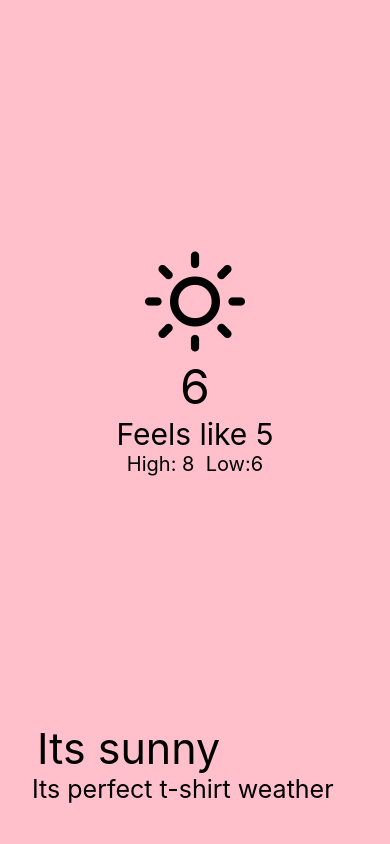
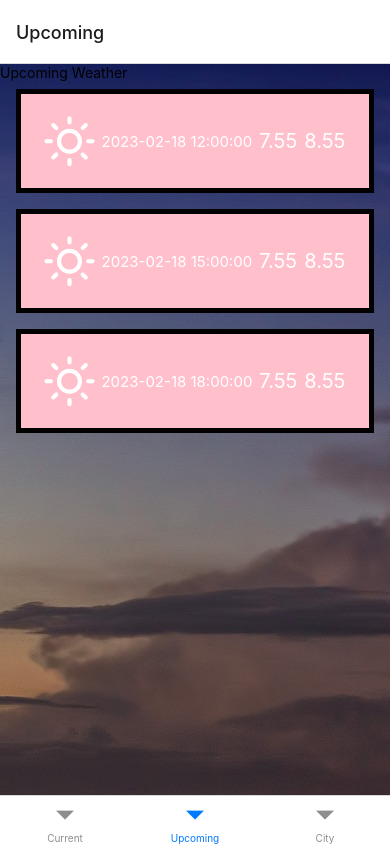
Before and after one commit to niatania102/weatherapp, a React Native app: screen /Upcoming in a window 390 px wide. Built offline with nearby package versions, Linux system fonts and the light colour scheme.

Commit message:
implementing tabs

```diff
--- a/App.js
+++ b/App.js
@@ -1,19 +1,22 @@
 import React from "react"
-import { View, StyleSheet } from "react-native"
 import CurrentWeather from "./src/screens/CurrentWeather"
+import { NavigationContainer } from "@react-navigation/native"
+import { createBottomTabNavigator } from "@react-navigation/bottom-tabs"
+import UpcomingWeather from "./src/screens/UpcomingWeather"
+import City from "./src/screens/City"
+
+const Tab = createBottomTabNavigator()
 
 const App = () => {
   return (
-    <View style={styles.container}>
-      <CurrentWeather/>
-    </View>
+    <NavigationContainer>
+      <Tab.Navigator>
+          <Tab.Screen name={'Current'} component={CurrentWeather}/>
+          <Tab.Screen name={'Upcoming'} component={UpcomingWeather}/>
+          <Tab.Screen name={'City'} component={City}/>
+      </Tab.Navigator>
+    </NavigationContainer>
   )
 }
 
-const styles = StyleSheet.create({
-  container: {
-    flex: 1
-  }
-})
-
 export default App
--- a/package.json
+++ b/package.json
@@ -9,10 +9,14 @@
     "web": "expo start --web"
   },
   "dependencies": {
+    "@react-navigation/bottom-tabs": "^6.5.8",
+    "@react-navigation/native": "^6.1.7",
     "expo": "~48.0.18",
     "expo-status-bar": "~1.4.4",
     "react": "18.2.0",
-    "react-native": "0.71.8"
+    "react-native": "0.71.8",
+    "react-native-safe-area-context": "4.5.0",
+    "react-native-screens": "~3.20.0"
   },
   "devDependencies": {
     "@babel/core": "^7.20.0"
```
Also changed, not shown: src/screens/UpcomingWeather.js (+9 -2 lines), 1 other file (tests, documents, lock files or other folders).
